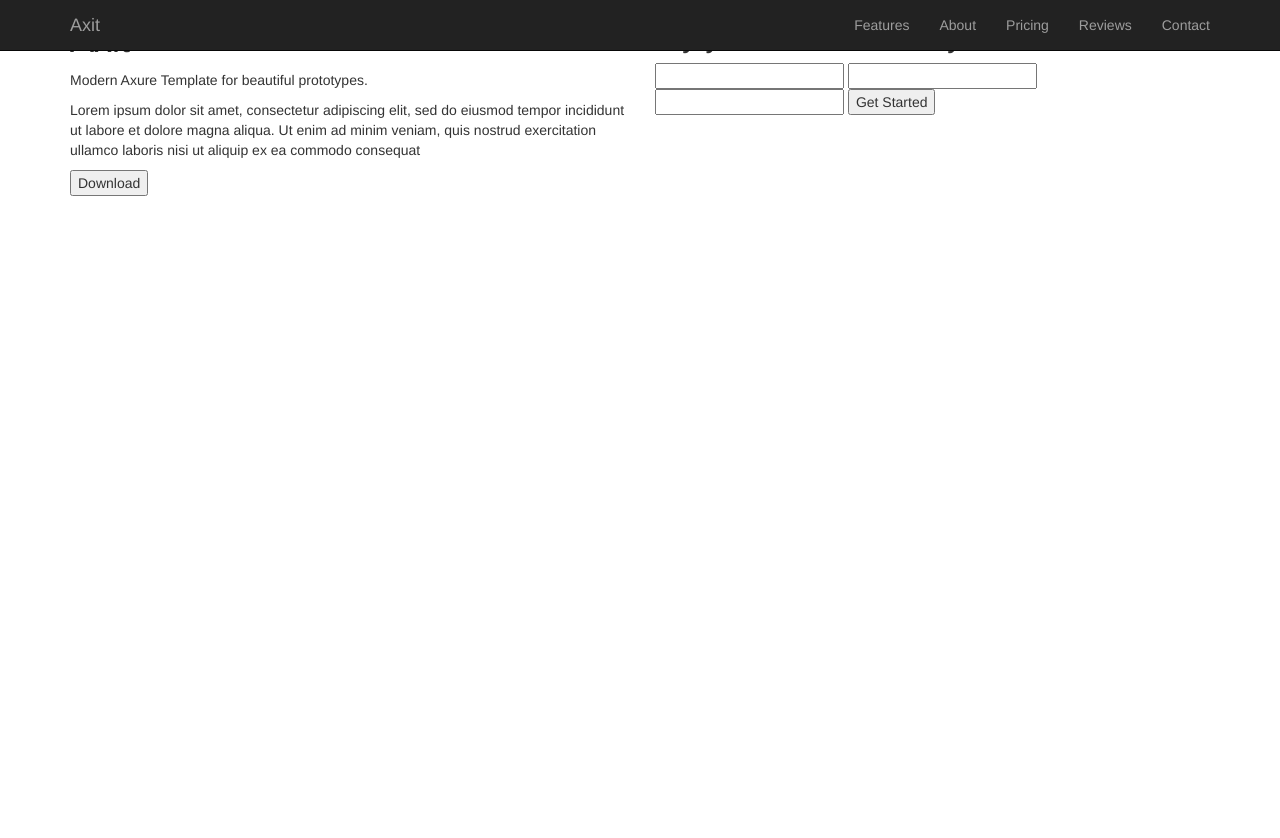
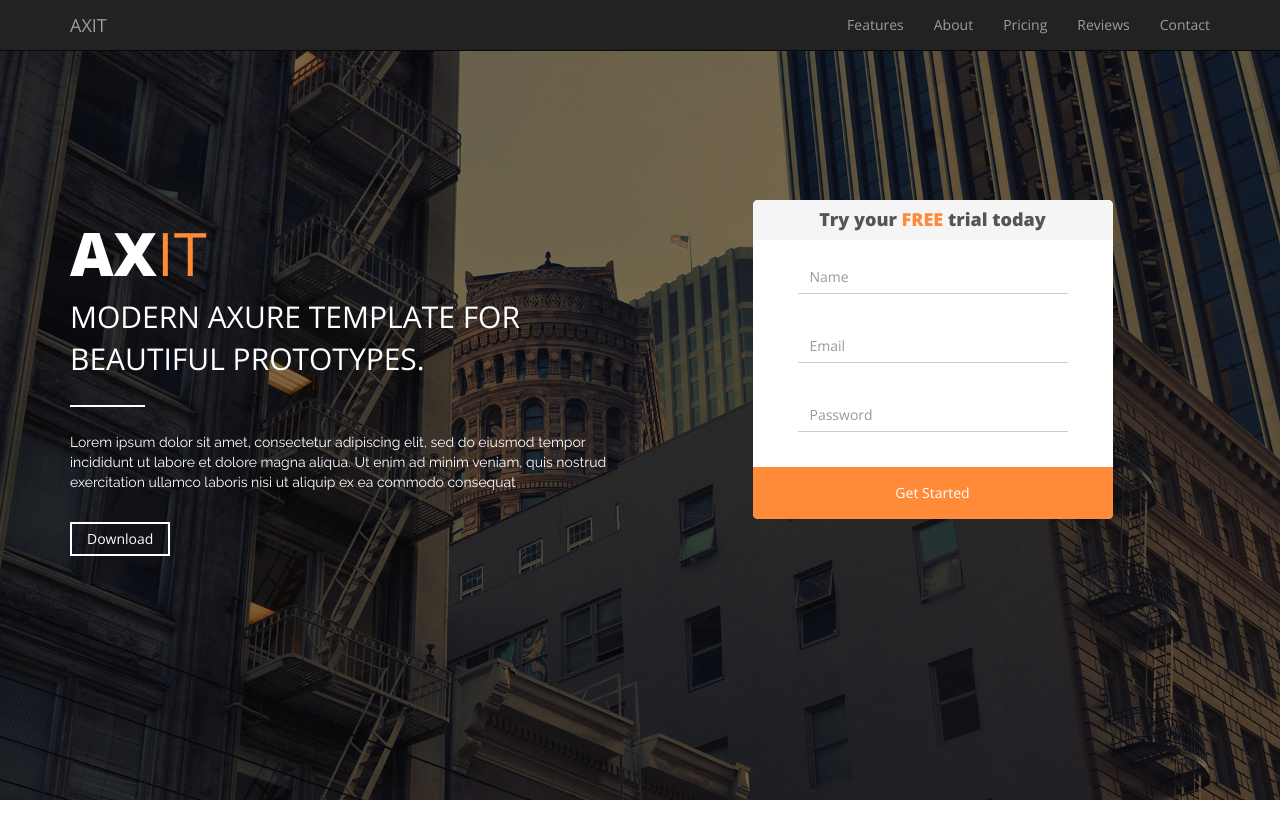
Before and after one commit to MAshrafM/PSD_Axit, a website: page index.html in a window 1280 px wide. Shown: the top 838 px of the page. Drawn offline with nearby package versions, Linux system fonts and the light colour scheme.

Commit message:
header style

```diff
--- a/index.html
+++ b/index.html
@@ -8,6 +8,7 @@
     <link href="https://maxcdn.bootstrapcdn.com/bootstrap/3.3.7/css/bootstrap.min.css" rel="stylesheet" integrity="sha384-BVYiiSIFeK1dGmJRAkycuHAHRg32OmUcww7on3RYdg4Va+PmSTsz/K68vbdEjh4u" crossorigin="anonymous">
     <link href="./css/main.css" rel="stylesheet"/>
     <link href="https://fonts.googleapis.com/css?family=Open+Sans:400,800" rel="stylesheet" type="text/css">
+    <link href="https://fonts.googleapis.com/css?family=Raleway:400,800" rel="stylesheet" type="text/css">
     <!-- End Styles -->
     <title>Axit</title>
   </head>
@@ -23,7 +24,7 @@
             <span class="icon-bar"></span>
             <span class="icon-bar"></span>
           </button>
-          <a class="navbar-brand" href="#">Axit</a>
+          <a class="navbar-brand upper" href="#">Axit</a>
         </div>
 
         <div class="collapse navbar-collapse" id="Axit-nav">
@@ -40,22 +41,24 @@
     <!-- End Navbar -->
     <!-- Header Hero -->
     <header>
+      <div class="overlay">
         <div class="container">
-        <div class="row">
+          <div class="row center-vh">
             <div class="col-md-6">
-            <h1>Axit</h1>
-            <p>Modern Axure Template for beautiful prototypes.</p>
-            <p>Lorem ipsum dolor sit amet, consectetur adipiscing elit, sed do eiusmod tempor incididunt ut labore et dolore magna aliqua. Ut enim ad minim veniam, quis nostrud exercitation ullamco laboris nisi ut aliquip ex ea commodo consequat</p>
+              <h1 class="upper">Ax<span>it</span></h1>
+              <p class="lead upper">Modern Axure Template for beautiful prototypes.</p>
+              <p class="norm">Lorem ipsum dolor sit amet, consectetur adipiscing elit, sed do eiusmod tempor incididunt ut labore et dolore magna aliqua. Ut enim ad minim veniam, quis nostrud exercitation ullamco laboris nisi ut aliquip ex ea commodo consequat</p>
               <button>Download</button>
             </div>
             <div class="col-md-6">
-            <form>
-              <h2>Try your free trial today</h2>
-              <input type="text" name="username" />
-              <input type="email" name="email" />
-              <input type="password" name="password" />
-              <input type="submit" value="Get Started" />
+              <form class="center-block">
+                <h2 class="text-center">Try your <span class="upper">free</span> trial today</h2>
+                <input class="form-control" type="text" name="username" placeholder="Name"/>
+                <input class="form-control" type="email" name="email" placeholder="Email"/>
+                <input class="form-control" type="password" name="password" placeholder="Password"/>
+                <input class="btn btn-block" type="submit" value="Get Started" />
               </form>
+            </div>
           </div>
         </div>
       </div>
--- a/scss/main.scss
+++ b/scss/main.scss
@@ -1,11 +1,125 @@
+/* common */
+$main-color : #ff8b38;
+
+@mixin placeholder {
+  &::-webkit-input-placeholder {@content}
+  &:-moz-placeholder           {@content}
+  &::-moz-placeholder          {@content}
+  &:-ms-input-placeholder      {@content}
+}
+
+*{
+  outline: none;
+}
 body{
   height: 4000px;
+  font-family: 'Open Sans', sans-serif;
 }
 
+.upper{
+  text-transform: uppercase;
+}
+
+/* Nav bar */
 .navbar{
   border-radius: 0;
+  color: white;
+  font-weight: 500;
 }
 .scrolled{
   background-color: rgba(0,0,0, .5);
   border: 0;
 }
+
+/* Header | Hero */
+header{
+  background: url("../images/headerbg.jpg") no-repeat top center;
+  background-size: cover;
+  height: 100vh;
+  position: relative;
+  color: #fff;
+
+  .overlay{
+    position: absolute;
+    top: 0;
+    left: 0;
+    width: 100%;
+    height: 100%;
+    background-color: rgba(0,0,0, .52);
+  }
+
+  .center-vh{
+    margin-top: 25vh;
+  }
+
+  h1{
+    font-weight: bold;
+    font-size: 60px;
+
+    span{
+      font-weight: normal;
+      color: $main-color;
+    }
+  }
+
+  .lead{
+    font-size: 30px;
+
+    &:after{
+      content: '';
+      display: block;
+      width: 75px;
+      height: 2px;
+      background-color: #fff;
+      margin: 25px 0;
+    }
+  }
+
+  .norm{
+    font-family: 'Raleway', sans-serif;
+    font-weight: 400;
+  }
+
+  button{
+    background: transparent;
+    padding: 5px 15px;
+    border: 2px solid #fff;
+    margin-top: 20px;
+  }
+
+  form{
+    width: 360px;
+    background-color: #fff;
+    border-radius: 5px;
+    overflow: hidden;
+
+    h2{
+      background-color: #f5f5f5;
+      font-size: 18px;
+      font-weight: 800;
+      margin-top: 0;
+      padding: 10px;
+      color: #555;
+
+      span{
+        color: $main-color;
+      }
+    }
+
+    .form-control{
+      border: none;
+      border-radius: 0;
+      box-shadow: none;
+      border-bottom: 1px solid #ccc;
+      width: 75%;
+      margin: 20px auto 35px;
+    }
+
+    .btn{
+      padding: 15px;
+      background-color: $main-color;
+      border-radius: 0;
+      font-size: 'Raleway', sans-serif;
+    }
+  }
+}
```
Also changed, not shown: css/main.css, images/headerbg.jpg (added). Lines whose indentation alone changed are shown as unchanged.
